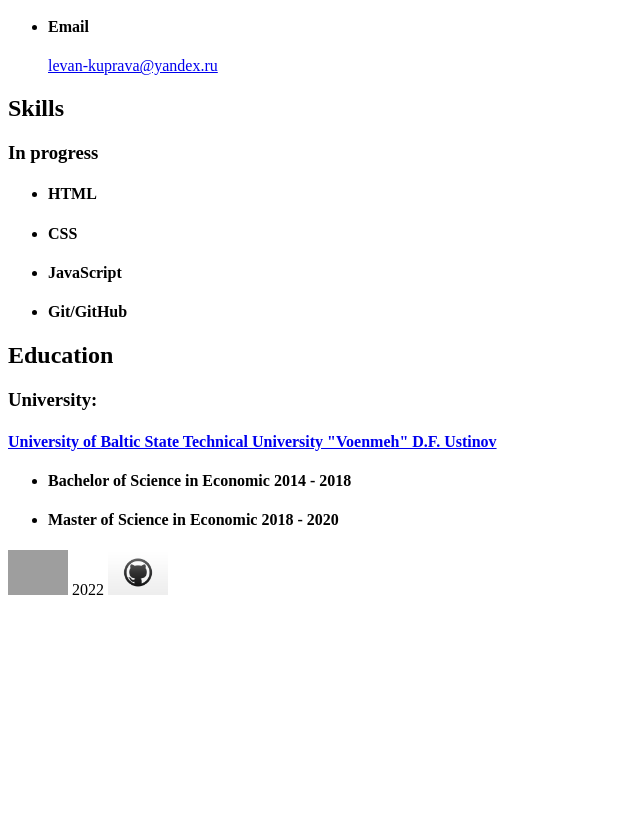
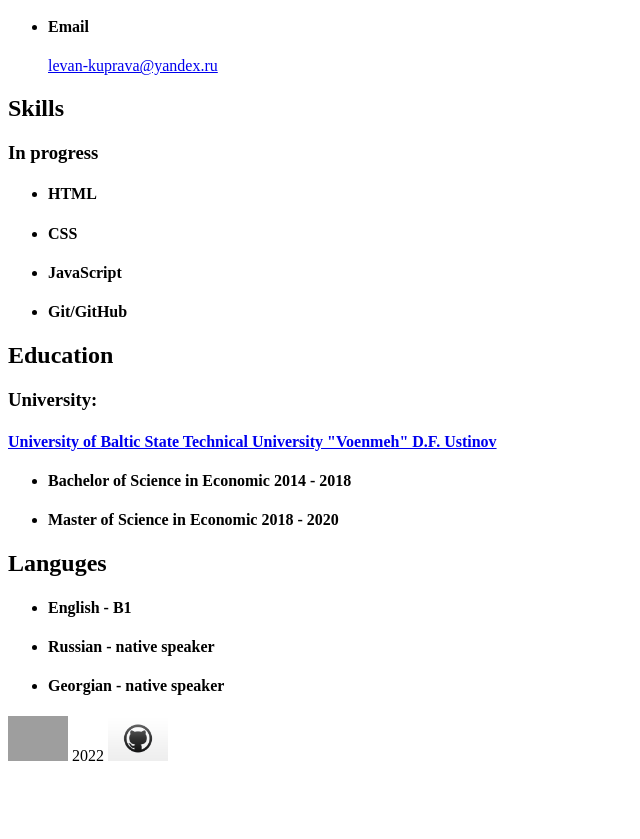
Before and after one commit to LevanKuprava/rsschool-cv_old, a plain HTML site: page index.html in a window 1280 px wide. Shown: the part 432-1271 px from the top of the page, without its empty margins (0-640 px from the left). Before the commit the page ends 1110 px from the top, so only its background shows below. Drawn offline with Linux system fonts and the light colour scheme; grey boxes are pictures that could not be loaded.

Commit message:
feat: add english

```diff
--- a/index.html
+++ b/index.html
@@ -67,10 +67,9 @@
 
         </section>
         <section>
-            <div></div>
-            <div></div>
-            <h2 education_title>Education</h2>
-            <h3>University:</h3>
+            <div>
+                <h2 education_title>Education</h2>
+                <h3>University:</h3>
             </div>
             <div>
                 <p>
@@ -90,7 +89,22 @@
                 </div>
             </div>
         </section>
-        <section></section>
+        <section>
+            <h2 languge_title>Languges</h2>
+            <ul>
+                <h4>
+                    <li>English - B1</li>
+                </h4>
+
+                <h4>
+                    <li>Russian - native speaker</li>
+                </h4>
+
+                <h4>
+                    <li>Georgian - native speaker</li>
+                </h4>
+            </ul>
+        </section>
     </main>
     <footer class="footer">
         <a href="https://rs.school/js/"><img src="https://rs.school/images/rs_school_js.svg" alt="RSSchool_logo" id="rs_logo"></a>
```
